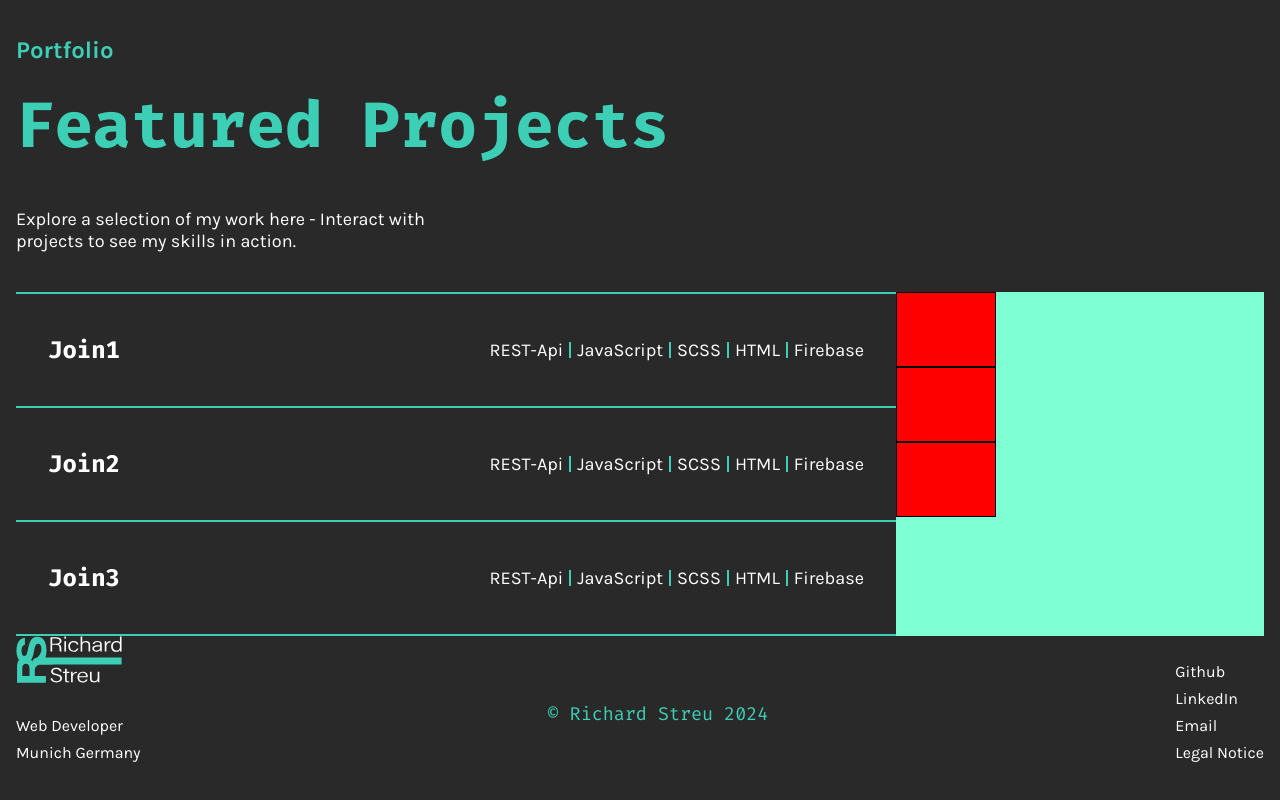
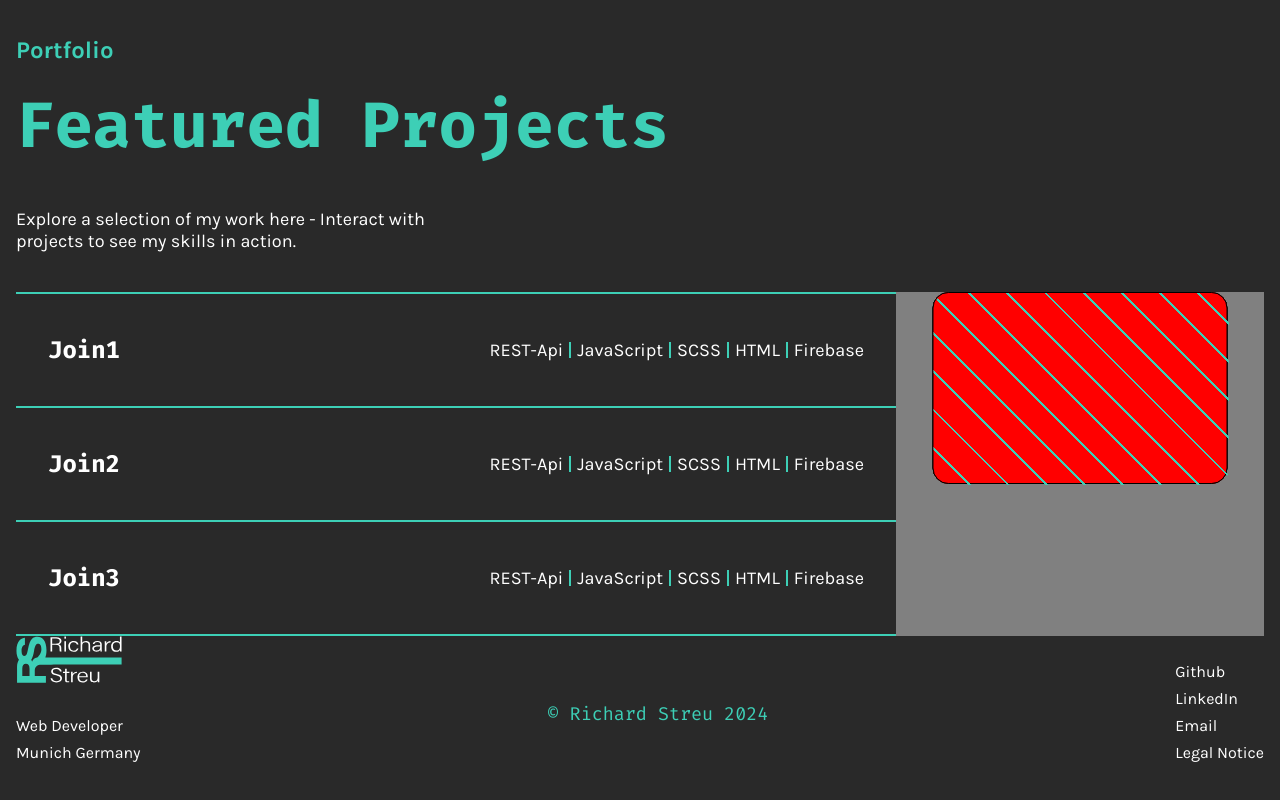
Before and after one commit to RichardStreu/portfolioAngular, an Angular app: page / in a window 1280 px wide. Shown: the part 2494-3294 px from the top of the page. Built offline with nearby package versions, Linux system fonts and the light colour scheme.

Commit message:
feat: update styling for project thumbnails with new dimensions and background

```diff
--- a/src/app/landing-page/sections/d-projects/d-projects.component.scss
+++ b/src/app/landing-page/sections/d-projects/d-projects.component.scss
@@ -57,12 +57,33 @@
 .projectsThumbnails {
   flex: 1;
   position: relative;
-  background-color: aquamarine;
+  background-color: grey;
 
   .thumbnailBox {
-    width: 100px;
-    height: 75px;
+    width: 295px;
+    height: 192px;
     background-color: red;
     border: 1px solid black;
+    border-radius: 1rem;
+    position: absolute;
+    z-index: 1;
+    left: 50%;
+    transform: translateX(-50%);
+
+    &::before {
+      content: "";
+      position: absolute;
+      z-index: -1;
+      width: 295px;
+      height: 192px;
+      border-radius: 1rem;
+      background: repeating-linear-gradient(
+        45deg,
+        transparent,
+        transparent 25px,
+        $color-highLight 25px,
+        $color-highLight 27px
+      );
+    }
   }
 }
```
